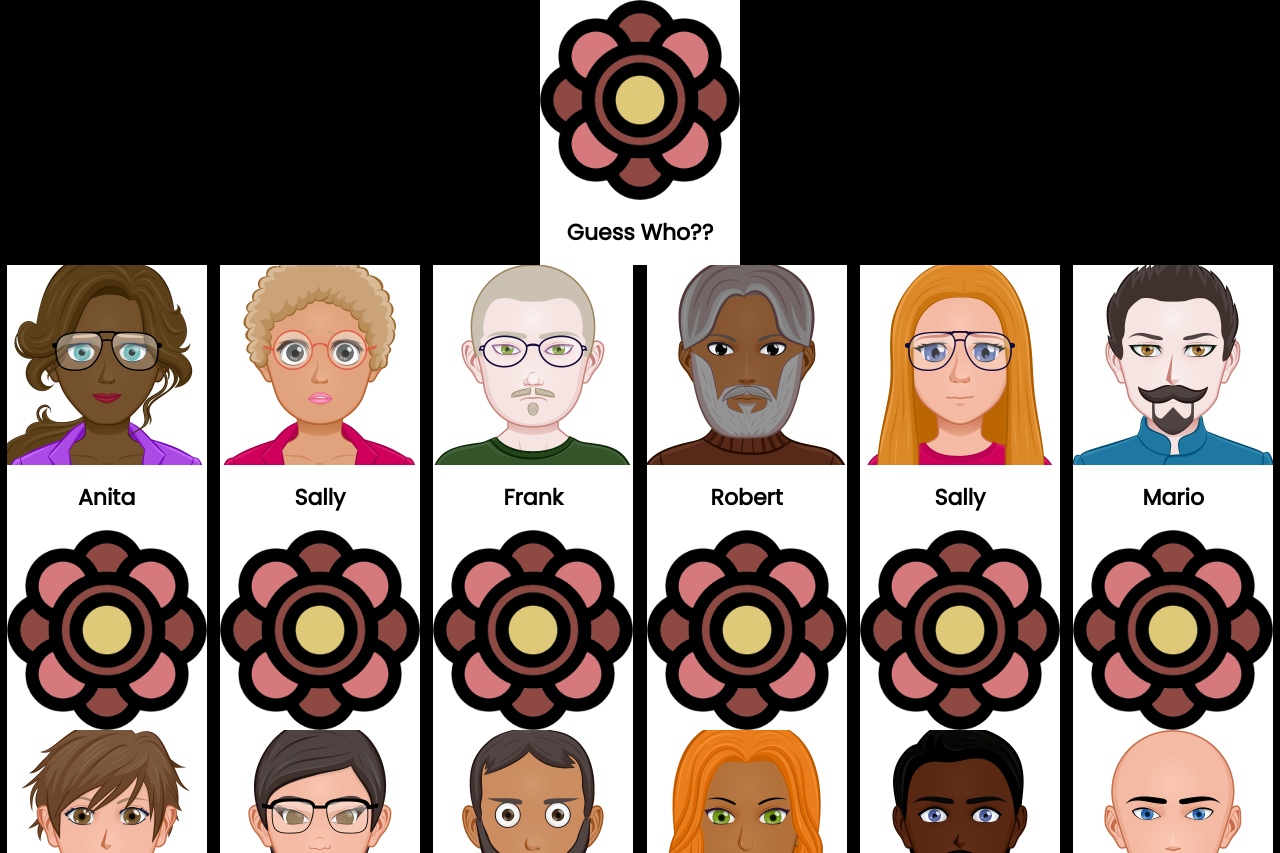
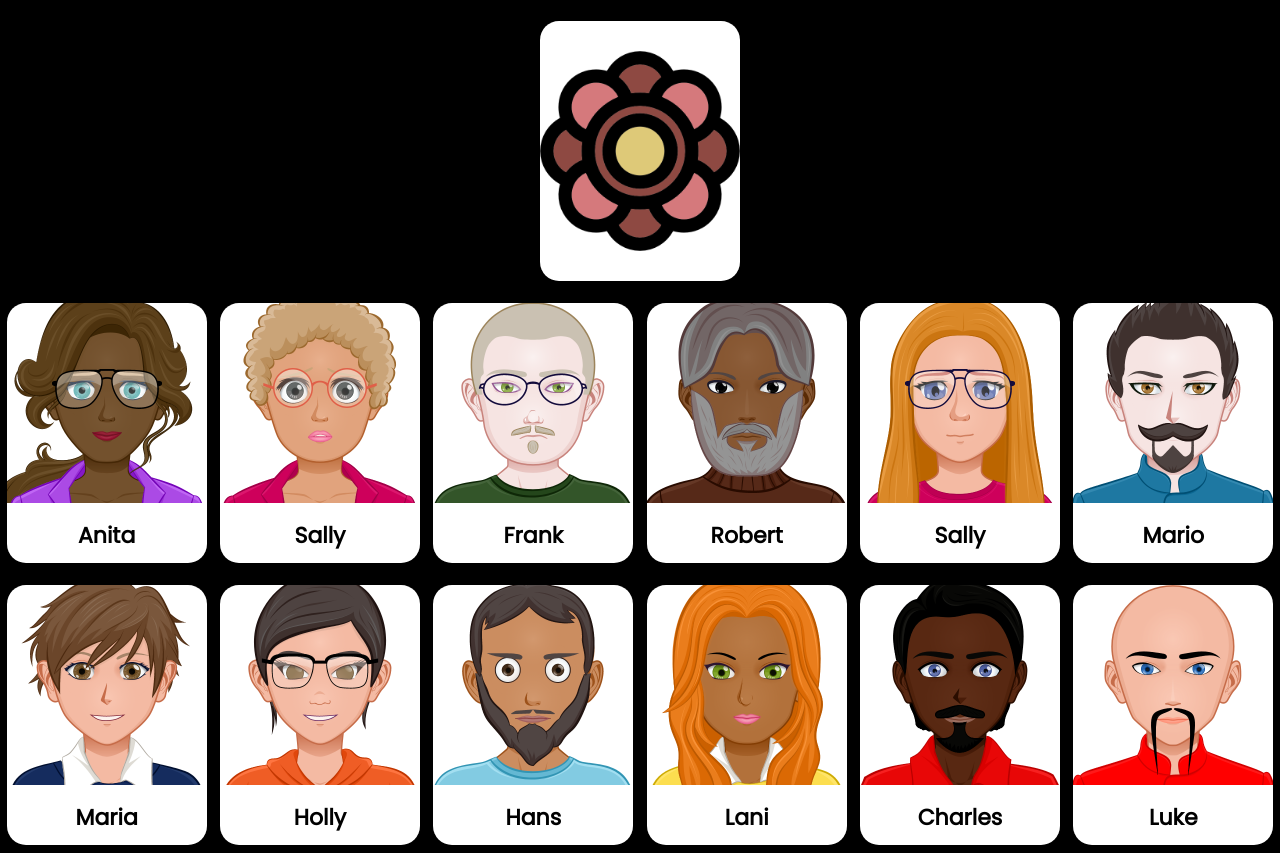
Before and after one commit to arahmi6/guesswho, a plain HTML site: page index.html in a window 1280 px wide. Shown: the top 853 px of the page. Drawn offline with nearby package versions, Linux system fonts and the light colour scheme.

Commit message:
Update style.css

```diff
--- a/css/style.css
+++ b/css/style.css
@@ -8,6 +8,9 @@
 body {
     font-family: 'Poppins', sans-serif;
     background-color: #000000;
+    display: flex;
+    flex-direction: column;
+    align-items: center;
 }
 
 img {
@@ -16,24 +19,49 @@ img {
 }
 
 .container {
+    max-width: 1380px;
     display: flex;
     justify-content: space-around;
     flex-wrap: wrap;
 }
 
-#card {
+.card {
     width: 200px;
-    height: auto;
+    height: 260px;
     overflow: hidden;
     border-radius: 20px;
     border: 1px solid #000000;
     margin-top: 20px;
+    perspective: 1000px;
 }
 
 .card-container {
     background: #ffffff;
-    width: 200px;
-    height: auto;
+    position: relative;
+    width: 100%;
+    height: 100%;
+    transition: transform 0.6s;
+    transform-style: preserve-3d;
+    box-shadow: 0 4px 8px 0 rgba(0, 0, 0, 0.2);
+}
+
+/* .card:hover .card-container {
+    transform: rotateY(180deg);
+} */
+
+.card-front,
+.card-back {
+    position: absolute;
+    width: 100%;
+    -webkit-backface-visibility: hidden;
+    backface-visibility: hidden;
+}
+
+.card-back {
+    background-color: white;
+    width: 100%;
+    height: 100%;
+    transform: rotateY(180deg);
 }
 
 .name {
@@ -52,6 +80,12 @@ img {
     overflow: hidden;
     justify-content: center;
 }
+
+.gambar img {
+    width: 100%;
+    height: auto;
+}
+
 .mine {
     display: flex;
     justify-content: space-around;
```
